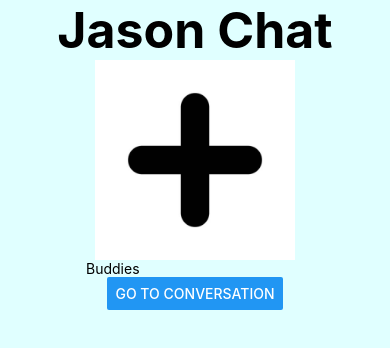
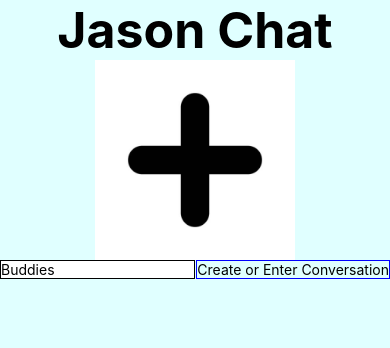
Before and after one commit to jpvarbed/BasicMessagingApp, a React Native app in the folder SleeperTest/: screen /Home in a window 390 px wide. Shown: the top 348 px of the page. Built offline with nearby package versions, Linux system fonts and the light colour scheme; what @giphy/react-native-sdk would draw is missing.

Commit message:
Clean up homescreen. Make actual send buttons.

```diff
--- a/SleeperTest/Components/SendBox.tsx
+++ b/SleeperTest/Components/SendBox.tsx
@@ -96,7 +96,13 @@ const styles = StyleSheet.create({
     flexDirection: 'row',
   },
   buttonStyle: {
+    borderWidth: 0.5,
+    borderRadius: 10,
+    overflow: 'hidden',
+    justifyContent: 'center',
+    alignItems: 'center',
     flex: 1,
+    marginRight: 3,
   },
   input: {flex: 5, fontSize: 20, color: 'black'},
   title: {
--- a/SleeperTest/Screens/HomeScreen.tsx
+++ b/SleeperTest/Screens/HomeScreen.tsx
@@ -1,13 +1,12 @@
 import React, {useState} from 'react';
 import {
-  Button,
+  FlatList,
   Image,
   SafeAreaView,
-  ScrollView,
-  StatusBar,
   StyleSheet,
   Text,
   TextInput,
+  TouchableOpacity,
   View,
 } from 'react-native';
 import {MessageStore, useStore} from '../store/messages';
@@ -36,24 +35,33 @@ export function HomeScreen({navigation}: HomeScreenProp) {
         style={styles.icon}
         source={require('../resources/images/HomeScreen.png')}
       />
-      <StatusBar barStyle={'light-content'} />
-      <ScrollView contentInsetAdjustmentBehavior="automatic">
-        <View style={{flex: 1, alignItems: 'center', justifyContent: 'center'}}>
-          <TextInput
-            value={conversationName}
-            onChangeText={text => setConversationName(text)}
-          />
-          <Button
-            title="Go to Conversation"
-            onPress={createConversationAndGo}
-          />
-        </View>
-      </ScrollView>
+      <View style={styles.createConversation}>
+        <TextInput
+          style={styles.createInput}
+          value={conversationName}
+          onChangeText={text => setConversationName(text)}
+        />
+        <TouchableOpacity
+          style={styles.createButton}
+          activeOpacity={0.85}
+          onPress={createConversationAndGo}>
+          <Text>Create or Enter Conversation</Text>
+        </TouchableOpacity>
+      </View>
     </SafeAreaView>
   );
 }
 
 const styles = StyleSheet.create({
+  createConversation: {
+    flex: 1,
+    flexDirection: 'row',
+    alignItems: 'baseline',
+    justifyContent: 'space-between',
+    width: '100%',
+  },
+  createButton: {borderWidth: 0.5, borderColor: 'blue'},
+  createInput: {backgroundColor: 'white', width: '50%', borderWidth: 0.5},
   safeview: {
     backgroundColor: 'lightcyan',
     flex: 1,
```
